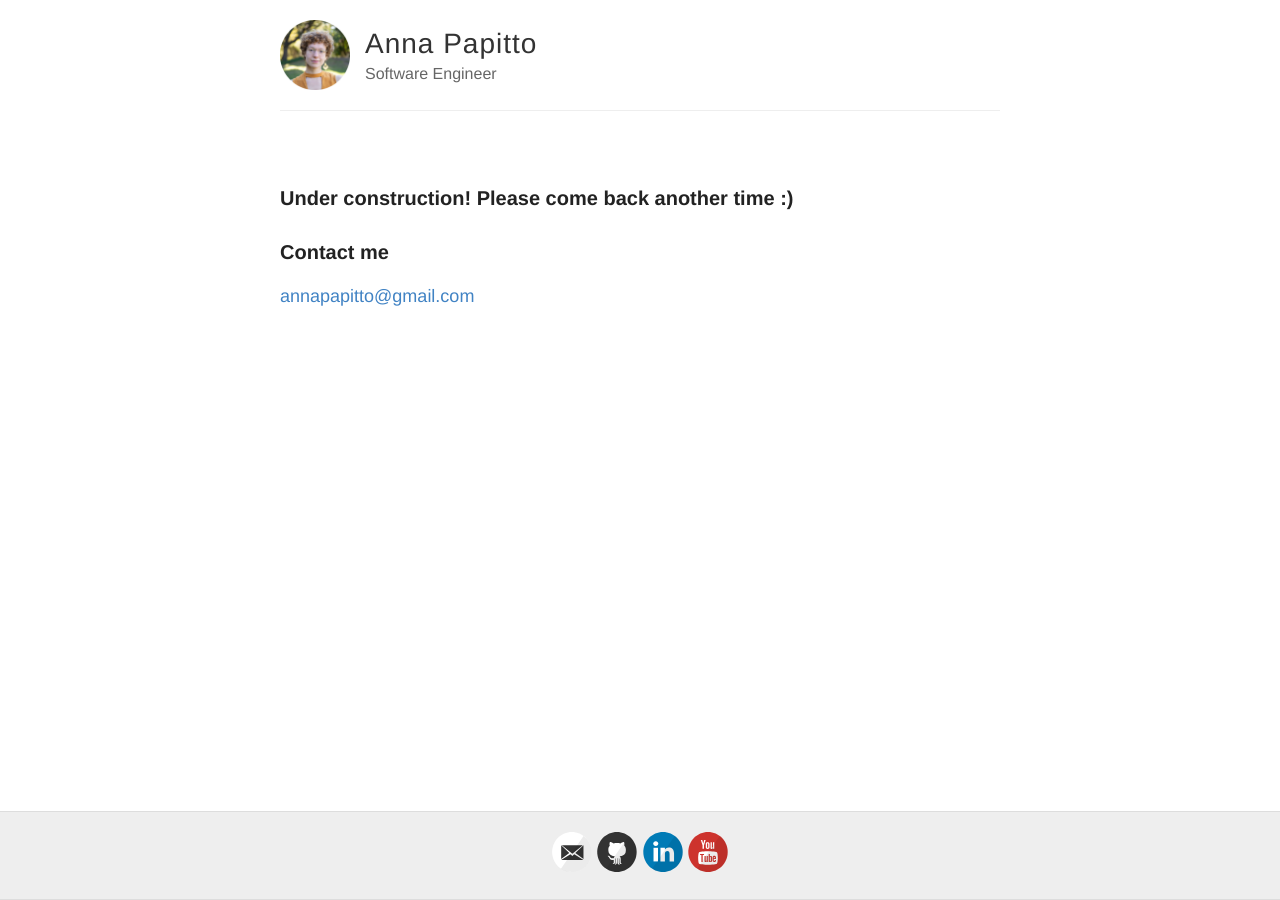
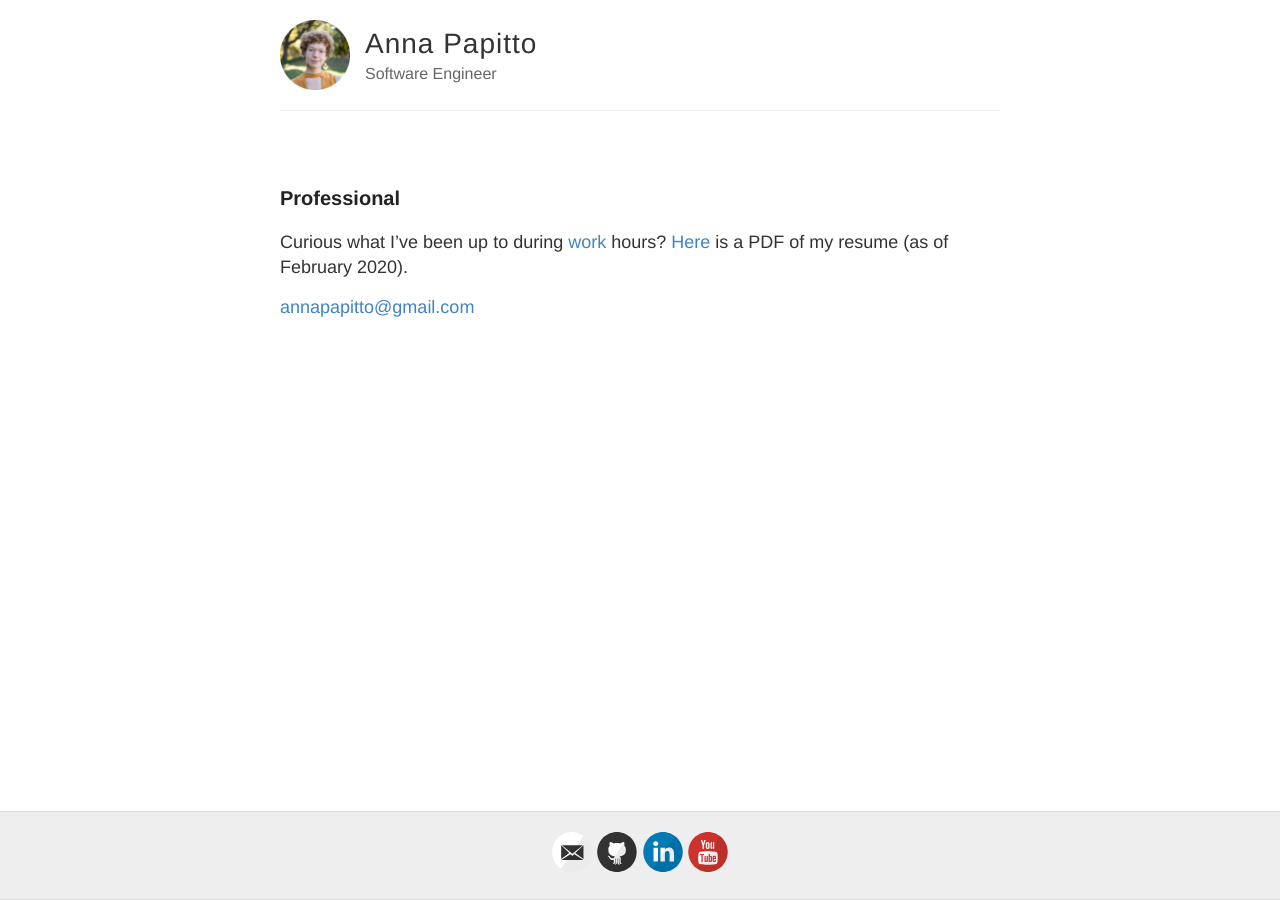
Before and after one commit to annapapitto/annapapitto.github.io, a Jekyll site: the page built from index.md, in a window 1280 px wide. Built offline with Jekyll 4.4.1, drawn with Linux system fonts in a browser that asks for light colours.

Commit message:
Add resume

```diff
--- a/_includes/about.md
+++ b/_includes/about.md
@@ -1,5 +1,5 @@
-### Under construction! Please come back another time :)
+### Professional
 
-### Contact me
+Curious what I've been up to during [work](https://www.linkedin.com/in/anna-papitto/) hours? [Here]({{ site.url }}/download/AnnaPapittoResume.pdf) is a PDF of my resume (as of February 2020).
 
 [annapapitto@gmail.com](mailto:annapapitto@gmail.com)
```
Also changed, not shown: 1 other file.
